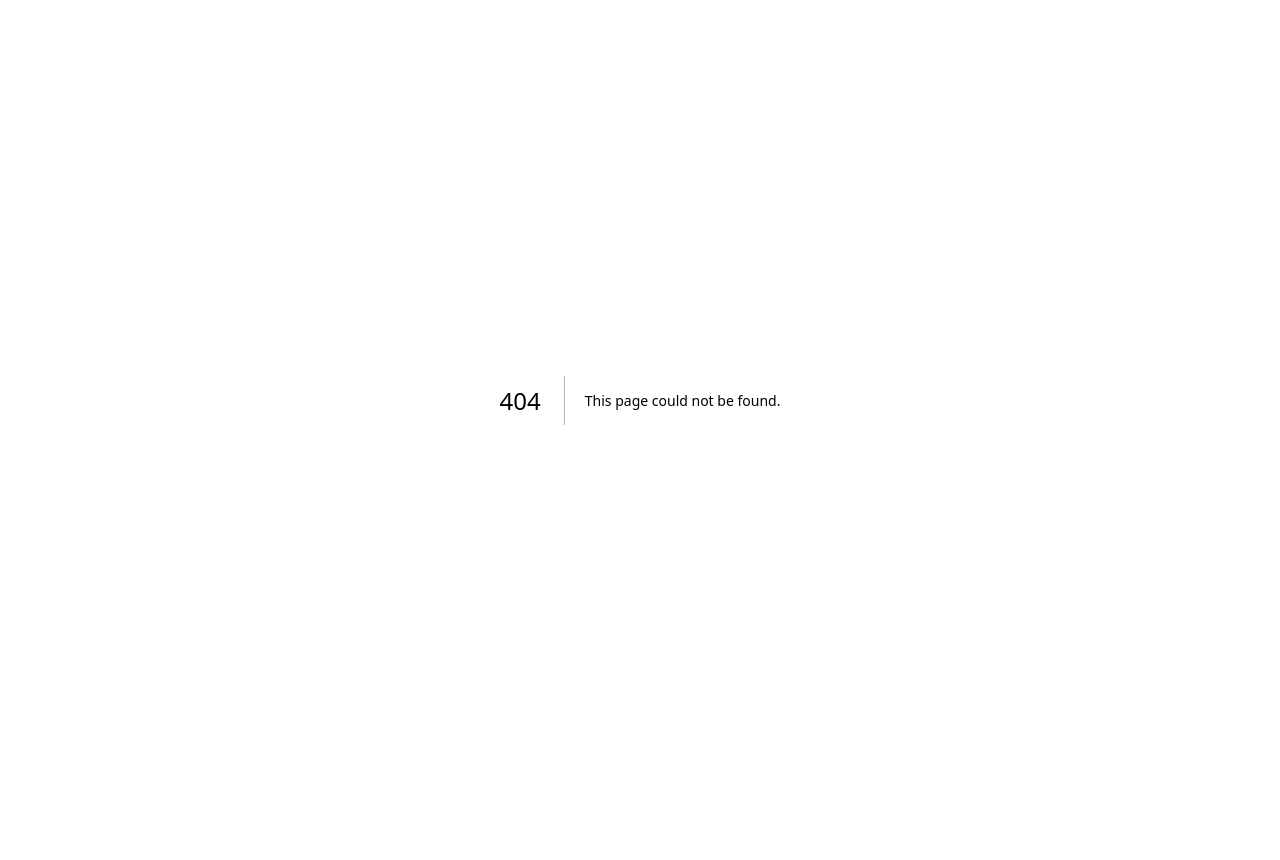
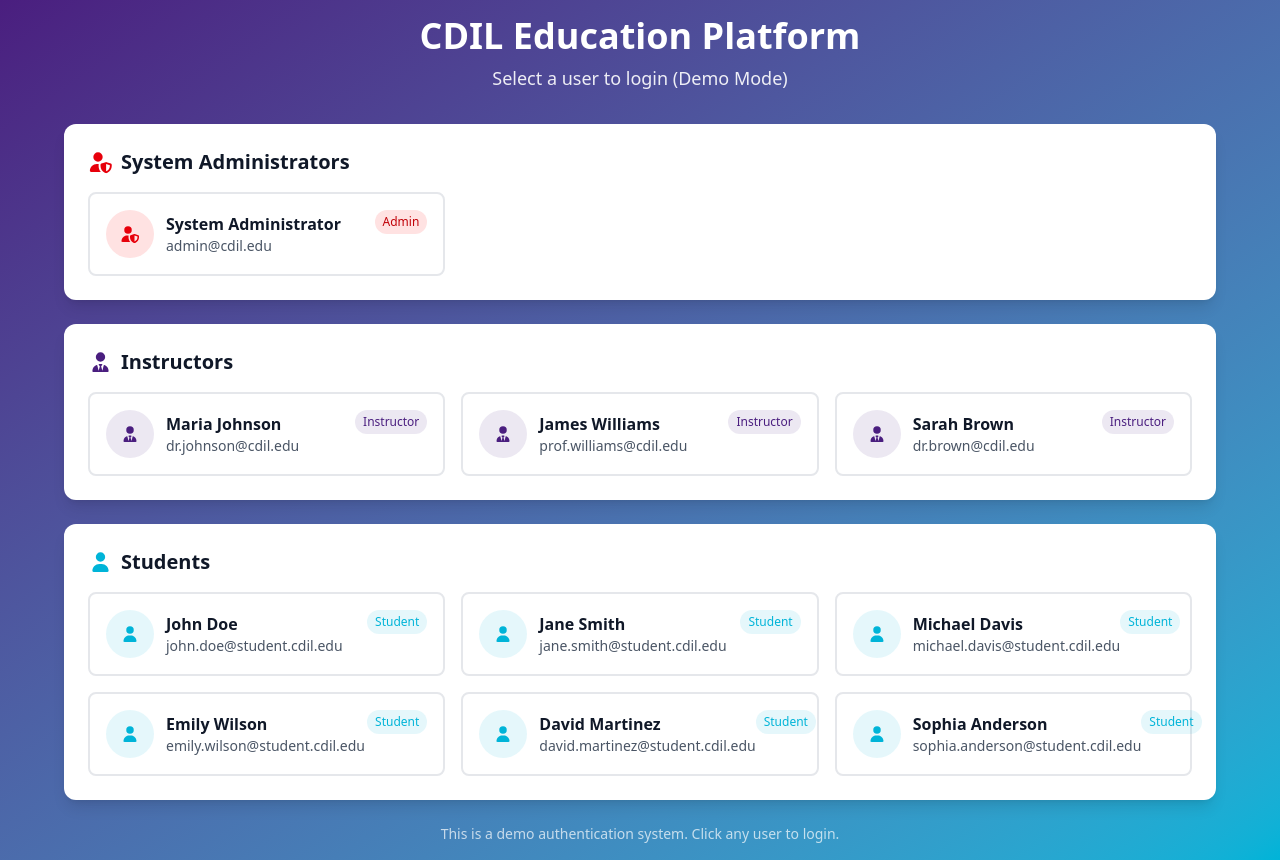
Before and after one commit to SV592/cdil_edu_app, a Next.js app: page /login in a window 1280 px wide. Before the commit this address had no page. Before the commit the page ends 800 px from the top, so only its background shows below. Built offline with nearby package versions, Linux system fonts and the light colour scheme.

Commit message:
dummy authentication

```diff
--- /dev/null
+++ b/app/actions/auth.ts
@@ -0,0 +1,41 @@
+'use server';
+
+import { cookies } from 'next/headers';
+import { redirect } from 'next/navigation';
+
+const COOKIE_NAME = 'cdil_user_session';
+const COOKIE_MAX_AGE = 60 * 60 * 24 * 7; // 7 days
+
+export async function loginAction(userId: number) {
+  const cookieStore = await cookies();
+
+  cookieStore.set(COOKIE_NAME, userId.toString(), {
+    httpOnly: true,
+    secure: process.env.NODE_ENV === 'production',
+    sameSite: 'lax',
+    maxAge: COOKIE_MAX_AGE,
+    path: '/',
+  });
+
+  redirect('/dashboard');
+}
+
+export async function logoutAction() {
+  const cookieStore = await cookies();
+
+  cookieStore.delete(COOKIE_NAME);
+
+  redirect('/login');
+}
+
+export async function getUserIdFromCookie(): Promise<number | null> {
+  const cookieStore = await cookies();
+  const userCookie = cookieStore.get(COOKIE_NAME);
+
+  if (!userCookie?.value) {
+    return null;
+  }
+
+  const userId = parseInt(userCookie.value, 10);
+  return isNaN(userId) ? null : userId;
+}
--- /dev/null
+++ b/app/login/page.tsx
@@ -0,0 +1,190 @@
+import { getAllMockUsers } from '@/lib/auth';
+import { loginAction } from '../actions/auth';
+import { FontAwesomeIcon } from '@fortawesome/react-fontawesome';
+import {
+  faUser,
+  faUserTie,
+  faUserShield,
+} from '@fortawesome/free-solid-svg-icons';
+
+export default function LoginPage() {
+  const allUsers = getAllMockUsers();
+
+  const superadmins = allUsers.filter((u) => u.role === 'superadmin');
+  const instructors = allUsers.filter((u) => u.role === 'admin');
+  const students = allUsers.filter((u) => u.role === 'user');
+
+  const getRoleIcon = (role: string) => {
+    if (role === 'superadmin') return faUserShield;
+    if (role === 'admin') return faUserTie;
+    return faUser;
+  };
+
+  const getRoleBadgeColor = (role: string) => {
+    if (role === 'superadmin') return 'bg-red-100 text-red-700';
+    if (role === 'admin') return 'bg-cdil-purple/10 text-cdil-purple';
+    return 'bg-cdil-cyan/10 text-cdil-cyan';
+  };
+
+  return (
+    <div className="flex min-h-screen items-center justify-center bg-gradient-to-br from-cdil-purple to-cdil-cyan p-4">
+      <div className="w-full max-w-6xl">
+        <div className="mb-8 text-center">
+          <h1 className="text-4xl font-bold text-white">
+            CDIL Education Platform
+          </h1>
+          <p className="mt-2 text-lg text-white/90">
+            Select a user to login (Demo Mode)
+          </p>
+        </div>
+
+        <div className="space-y-6">
+          {/* Superadmin Section */}
+          {superadmins.length > 0 && (
+            <div className="rounded-xl bg-white p-6 shadow-lg">
+              <h2 className="mb-4 flex items-center gap-2 text-xl font-bold text-gray-900">
+                <FontAwesomeIcon
+                  icon={faUserShield}
+                  className="h-5 w-5 text-red-600"
+                />
+                System Administrators
+              </h2>
+              <div className="grid grid-cols-1 gap-4 sm:grid-cols-2 md:grid-cols-3">
+                {superadmins.map((user) => (
+                  <form key={user.id} action={loginAction.bind(null, user.id)}>
+                    <button
+                      type="submit"
+                      className="group w-full rounded-lg border-2 border-gray-200 bg-white p-4 text-left transition-all hover:border-red-500 hover:shadow-md"
+                    >
+                      <div className="flex items-start justify-between">
+                        <div className="flex items-center gap-3">
+                          <div className="flex h-12 w-12 items-center justify-center rounded-full bg-red-100">
+                            <FontAwesomeIcon
+                              icon={getRoleIcon(user.role)}
+                              className="h-6 w-6 text-red-600"
+                            />
+                          </div>
+                          <div>
+                            <p className="font-semibold text-gray-900">
+                              {user.firstName} {user.lastName}
+                            </p>
+                            <p className="text-sm text-gray-600">
+                              {user.email}
+                            </p>
+                          </div>
+                        </div>
+                        <span
+                          className={`rounded-full px-2 py-1 text-xs font-medium ${getRoleBadgeColor(user.role)}`}
+                        >
+                          Admin
+                        </span>
+                      </div>
+                    </button>
+                  </form>
+                ))}
+              </div>
+            </div>
+          )}
+
+          {/* Instructors Section */}
+          {instructors.length > 0 && (
+            <div className="rounded-xl bg-white p-6 shadow-lg">
+              <h2 className="mb-4 flex items-center gap-2 text-xl font-bold text-gray-900">
+                <FontAwesomeIcon
+                  icon={faUserTie}
+                  className="h-5 w-5 text-cdil-purple"
+                />
+                Instructors
+              </h2>
+              <div className="grid grid-cols-1 gap-4 sm:grid-cols-2 md:grid-cols-3">
+                {instructors.map((user) => (
+                  <form key={user.id} action={loginAction.bind(null, user.id)}>
+                    <button
+                      type="submit"
+                      className="group w-full rounded-lg border-2 border-gray-200 bg-white p-4 text-left transition-all hover:border-cdil-purple hover:shadow-md"
+                    >
+                      <div className="flex items-start justify-between">
+                        <div className="flex items-center gap-3">
+                          <div className="flex h-12 w-12 items-center justify-center rounded-full bg-cdil-purple/10">
+                            <FontAwesomeIcon
+                              icon={getRoleIcon(user.role)}
+                              className="h-6 w-6 text-cdil-purple"
+                            />
+                          </div>
+                          <div>
+                            <p className="font-semibold text-gray-900">
+                              {user.firstName} {user.lastName}
+                            </p>
+                            <p className="text-sm text-gray-600">
+                              {user.email}
+                            </p>
+                          </div>
+                        </div>
+                        <span
+                          className={`rounded-full px-2 py-1 text-xs font-medium ${getRoleBadgeColor(user.role)}`}
+                        >
+                          Instructor
+                        </span>
+                      </div>
+                    </button>
+                  </form>
+                ))}
+              </div>
+            </div>
+          )}
+
+          {/* Students Section */}
+          {students.length > 0 && (
+            <div className="rounded-xl bg-white p-6 shadow-lg">
+              <h2 className="mb-4 flex items-center gap-2 text-xl font-bold text-gray-900">
+                <FontAwesomeIcon
+                  icon={faUser}
+                  className="h-5 w-5 text-cdil-cyan"
+                />
+                Students
+              </h2>
+              <div className="grid grid-cols-1 gap-4 sm:grid-cols-2 md:grid-cols-3">
+                {students.map((user) => (
+                  <form key={user.id} action={loginAction.bind(null, user.id)}>
+                    <button
+                      type="submit"
+                      className="group w-full rounded-lg border-2 border-gray-200 bg-white p-4 text-left transition-all hover:border-cdil-cyan hover:shadow-md"
+                    >
+                      <div className="flex items-start justify-between">
+                        <div className="flex items-center gap-3">
+                          <div className="flex h-12 w-12 items-center justify-center rounded-full bg-cdil-cyan/10">
+                            <FontAwesomeIcon
+                              icon={getRoleIcon(user.role)}
+                              className="h-6 w-6 text-cdil-cyan"
+                            />
+                          </div>
+                          <div>
+                            <p className="font-semibold text-gray-900">
+                              {user.firstName} {user.lastName}
+                            </p>
+                            <p className="text-sm text-gray-600">
+                              {user.email}
+                            </p>
+                          </div>
+                        </div>
+                        <span
+                          className={`rounded-full px-2 py-1 text-xs font-medium ${getRoleBadgeColor(user.role)}`}
+                        >
+                          Student
+                        </span>
+                      </div>
+                    </button>
+                  </form>
+                ))}
+              </div>
+            </div>
+          )}
+        </div>
+
+        <p className="mt-6 text-center text-sm text-white/70">
+          This is a demo authentication system. Click any user to login.
+        </p>
+      </div>
+    </div>
+  );
+}
```
